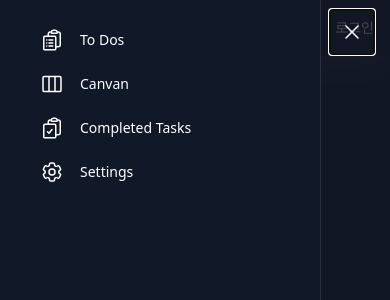
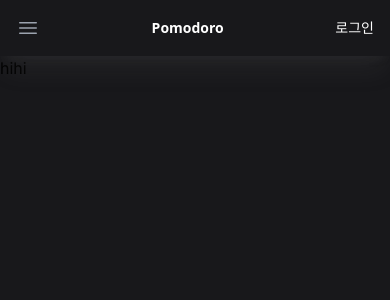
Before and after one commit to younheesong/PomodoroTechnique, a Next.js app: page / in a window 390 px wide. Shown: the top 300 px of the page. Built offline with nearby package versions, Linux system fonts and the light colour scheme.

Commit message:
feat: add hamburger click with store

```diff
--- a/app/header.tsx
+++ b/app/header.tsx
@@ -1,19 +1,13 @@
-import { Bars3Icon } from "@heroicons/react/24/outline";
 import SidebarDialog from "./layout/components/SidebarDialog";
 import SidebarSection from "./layout/components/SidebarSection";
 import NavItem from "./layout/components/NavItem";
+import HamburgerButton from "./layout/components/HamburgerButton";
 
 const Header = () => {
   return (
     <div className="sticky shadow-zinc-500/10 shadow-xl top-0 z-40 flex items-center gap-x-6 bg-zinc-900 px-4 py-4 sm:px-6">
-      <button
-        type="button"
-        className="-m-2.5 p-2.5 text-gray-400 md:hidden"
-        // onClick={() => setSidebarOpen(true)}
-      >
-        <span className="sr-only">Open sidebar</span>
-        <Bars3Icon className="h-6 w-6" aria-hidden="true" />
-      </button>
+      <HamburgerButton />
+
       <SidebarDialog>
         <SidebarSection>
           <NavItem to="/">
--- /dev/null
+++ b/app/layout/components/HamburgerButton.tsx
@@ -0,0 +1,17 @@
+"use client";
+
+import { Bars3Icon } from "@heroicons/react/24/outline";
+import { useSidebarStore } from "@/stores/store";
+const HamburgerButton = () => {
+  const { setToggleSidebar } = useSidebarStore();
+  return (
+    <button
+      type="button"
+      className="-m-2.5 p-2.5 text-gray-400 md:hidden"
+      onClick={() => setToggleSidebar(true)}
+    >
+      <Bars3Icon className="h-6 w-6" aria-hidden="true" />
+    </button>
+  );
+};
+export default HamburgerButton;
--- a/app/layout/components/SidebarDialog.tsx
+++ b/app/layout/components/SidebarDialog.tsx
@@ -1,16 +1,17 @@
 "use client";
 
-import { Fragment, useState } from "react";
+import { Fragment } from "react";
 import { Dialog, Transition } from "@headlessui/react";
 import { XMarkIcon } from "@heroicons/react/24/outline";
+import { useSidebarStore } from "@/stores/store";
 const SidebarDialog = ({ children }: { children: JSX.Element }) => {
-  const [sidebarOpen, setSidebarOpen] = useState(true);
+  const { toggleSidebar, setToggleSidebar } = useSidebarStore();
   return (
-    <Transition.Root show={sidebarOpen} as={Fragment}>
+    <Transition.Root show={toggleSidebar} as={Fragment}>
       <Dialog
         as="div"
         className="relative z-50 lg:hidden"
-        onClose={setSidebarOpen}
+        onClose={setToggleSidebar}
       >
         <Transition.Child
           as={Fragment}
@@ -21,7 +22,7 @@ const SidebarDialog = ({ children }: { children: JSX.Element }) => {
           leaveFrom="opacity-100"
           leaveTo="opacity-0"
         >
-          <div className="fixed inset-0 bg-gray-900/80" />
+          <div className="fixed inset-0 bg-zinc-900/80" />
         </Transition.Child>
 
         <div className="fixed inset-0 flex">
@@ -48,7 +49,7 @@ const SidebarDialog = ({ children }: { children: JSX.Element }) => {
                   <button
                     type="button"
                     className="-m-2.5 p-2.5"
-                    onClick={() => setSidebarOpen(false)}
+                    onClick={() => setToggleSidebar(false)}
                   >
                     <span className="sr-only">Close sidebar</span>
                     <XMarkIcon
@@ -59,7 +60,7 @@ const SidebarDialog = ({ children }: { children: JSX.Element }) => {
                 </div>
               </Transition.Child>
 
-              <div className="flex grow flex-col gap-y-5 overflow-y-auto bg-gray-900 px-6 pb-2 ring-1 ring-white/10">
+              <div className="flex grow flex-col gap-y-5 overflow-y-auto bg-zinc-900 px-3 pb-2 ring-1 ring-white/10">
                 {children}
               </div>
             </Dialog.Panel>
```
